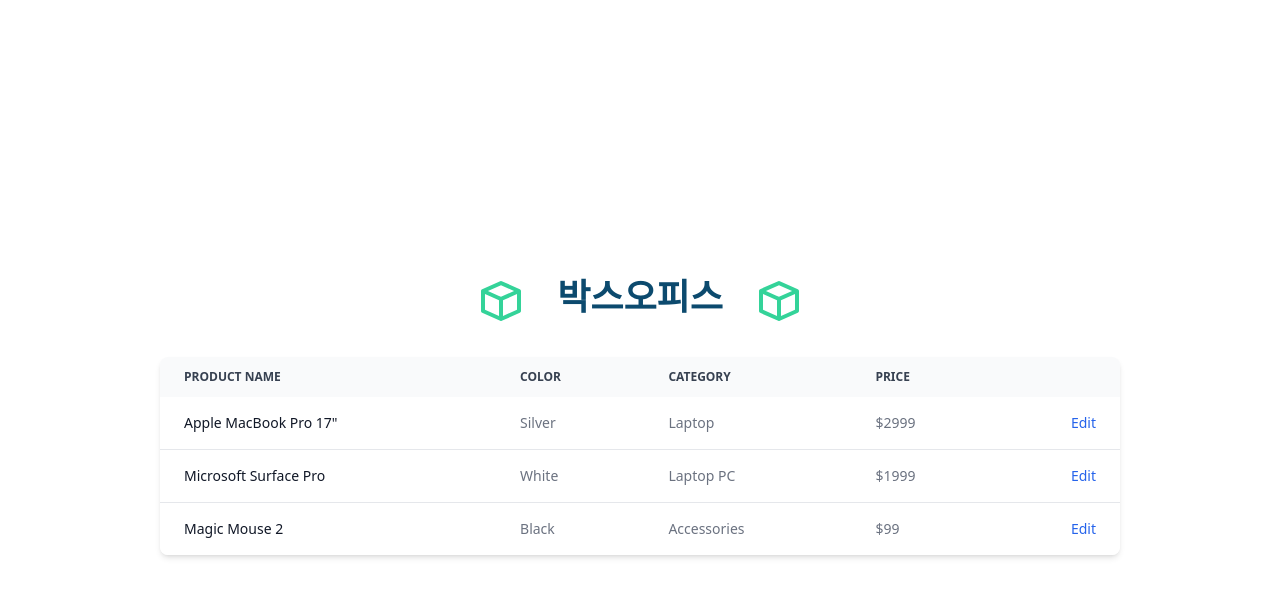
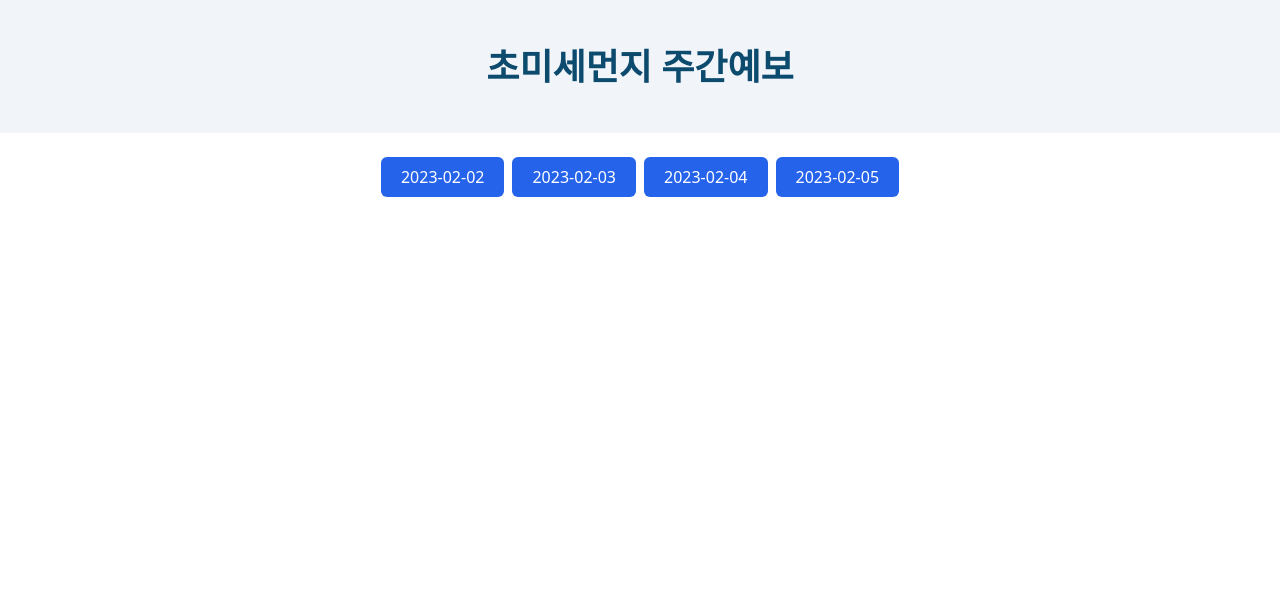
Before and after one commit to KangTae9yu/k5_react, a React (Create React App) app: page / in a window 1280 px wide. Shown: the top 596 px of the page. Built offline with nearby package versions, Linux system fonts and the light colour scheme.

Commit message:
2023.11.30 React

```diff
--- a/src/06/BoxOffice.js
+++ b/src/06/BoxOffice.js
@@ -1,30 +1,84 @@
 import { BiCube } from "react-icons/bi";
 import TailH1 from "../UI/TailH1";
+import { useEffect, useState } from "react";
 
 export default function BoxOffice() {
+    const [trs, setTrs] = useState();
+    const [boxlist, setBoxlist] = useState([]);
+
+    useEffect(() => {
+        //환경변수값 가져오기
+        let apikey = process.env.REACT_APP_BOXOFFICE;
+
+        let url = "https://kobis.or.kr/kobisopenapi/webservice/rest/boxoffice/searchDailyBoxOfficeList.json?"
+        url = url + `key=${apikey}`
+        url = url + `&targetDt=20231129`;
+
+        // console.log(url) ;
+        fetch(url)
+            .then(resp => resp.json())
+            .then(data => setBoxlist(data.boxOfficeResult.dailyBoxOfficeList))
+            .catch(err => console.log(err))
+    }, []);
+
+    //boxlist 변경시 실행
+    useEffect(() => {
+        (boxlist === undefined)
+            ? setTrs(<tr>
+                <td></td>
+                <td></td>
+                <td></td>
+                <td></td>
+            </tr>)
+            : setTrs(boxlist.map((item) =>
+                <tr key={item.movieCd} className="bg-white border-b dark:bg-gray-800 dark:border-gray-700 hover:bg-gray-50 dark:hover:bg-gray-600">
+                    <td className="px-6 py-4">
+                        <span className="inline-flex justify-center items-center w-5 h-5 bg-slate-500 text-white rounded-md mx-2">
+                            {item.rank}
+                        </span>
+                        {item.movieNm}
+                    </td>
+                    <td className="px-6 py-4 text-right">
+                        {parseInt(item.salesAcc).toLocaleString('ko-KR')}원
+                    </td>
+                    <td className="px-6 py-4 text-right">
+                        {parseInt(item.audiCnt).toLocaleString('ko-KR')}명
+                    </td>
+                    <td className="px-6 py-4">
+                        {
+                            (parseInt(item.rankInten) > 0)
+                            ? <span className="text-red-600">▲{item.rankInten}</span>
+                            : (parseInt(item.rankInten) < 0 )
+                                ? <span className="text-sky-600">▼{Math.abs(item.rankInten)} </span>
+                                : "-"
+                        }
+                    </td>
+                </tr>)
+            );
+    }, [boxlist]);
     return (
         <div className="container mx-auto h-screen">
             <div className="flex flex-col justify-center items-center w-full h-full">
                 <div className="flex m-8">
-                    <BiCube className="text-5xl text-emerald-400 mx-8"/>
+                    <BiCube className="text-5xl text-emerald-400 mx-8" />
                     <TailH1 title="박스오피스" />
-                    <BiCube className="text-5xl text-emerald-400 mx-8"/>
+                    <BiCube className="text-5xl text-emerald-400 mx-8" />
                 </div>
                 <div className="relative overflow-x-auto w-3/4 shadow-md sm:rounded-lg">
                     <table className="w-full text-sm text-left rtl:text-right text-gray-500 dark:text-gray-400">
                         <thead className="text-xs text-gray-700 uppercase bg-gray-50 dark:bg-gray-700 dark:text-gray-400">
                             <tr>
                                 <th scope="col" className="px-6 py-3">
-                                    Product name
+                                    영화명
                                 </th>
                                 <th scope="col" className="px-6 py-3">
-                                    Color
+                                    매출액
                                 </th>
                                 <th scope="col" className="px-6 py-3">
-                                    Category
+                                    관객수
                                 </th>
                                 <th scope="col" className="px-6 py-3">
-                                    Price
+                                    증감율
                                 </th>
                                 <th scope="col" className="px-6 py-3">
                                     <span className="sr-only">Edit</span>
@@ -32,57 +86,7 @@
                             </tr>
                         </thead>
                         <tbody>
-                            <tr className="bg-white border-b dark:bg-gray-800 dark:border-gray-700 hover:bg-gray-50 dark:hover:bg-gray-600">
-                                <th scope="row" className="px-6 py-4 font-medium text-gray-900 whitespace-nowrap dark:text-white">
-                                    Apple MacBook Pro 17"
-                                </th>
-                                <td className="px-6 py-4">
-                                    Silver
-                                </td>
-                                <td className="px-6 py-4">
-                                    Laptop
-                                </td>
-                                <td className="px-6 py-4">
-                                    $2999
-                                </td>
-                                <td className="px-6 py-4 text-right">
-                                    <a href="#" className="font-medium text-blue-600 dark:text-blue-500 hover:underline">Edit</a>
-                                </td>
-                            </tr>
-                            <tr className="bg-white border-b dark:bg-gray-800 dark:border-gray-700 hover:bg-gray-50 dark:hover:bg-gray-600">
-                                <th scope="row" className="px-6 py-4 font-medium text-gray-900 whitespace-nowrap dark:text-white">
-                                    Microsoft Surface Pro
-                                </th>
-                                <td className="px-6 py-4">
-                                    White
-                                </td>
-                                <td className="px-6 py-4">
-                                    Laptop PC
-                                </td>
-                                <td className="px-6 py-4">
-                                    $1999
-                                </td>
-                                <td className="px-6 py-4 text-right">
-                                    <a href="#" className="font-medium text-blue-600 dark:text-blue-500 hover:underline">Edit</a>
-                                </td>
-                            </tr>
-                            <tr className="bg-white dark:bg-gray-800 hover:bg-gray-50 dark:hover:bg-gray-600">
-                                <th scope="row" className="px-6 py-4 font-medium text-gray-900 whitespace-nowrap dark:text-white">
-                                    Magic Mouse 2
-                                </th>
-                                <td className="px-6 py-4">
-                                    Black
-                                </td>
-                                <td className="px-6 py-4">
-                                    Accessories
-                                </td>
-                                <td className="px-6 py-4">
-                                    $99
-                                </td>
-                                <td className="px-6 py-4 text-right">
-                                    <a href="#" className="font-medium text-blue-600 dark:text-blue-500 hover:underline">Edit</a>
-                                </td>
-                            </tr>
+                            {trs}
                         </tbody>
                     </table>
                 </div>
--- /dev/null
+++ b/src/07/Frcst.js
@@ -0,0 +1,48 @@
+import { useEffect , useState} from "react";
+import TailH1 from "../UI/TailH1" ;
+import data from "./dataFrcst.json" ;
+import TailBlueButton from "../UI/TailBlueButton";
+
+export default function Frcst() {
+    const [dtTags, setDtTags] = useState();
+    const [dtcnTags, setDtCnTags] = useState();
+
+    const dtKey = ["frcstOneDt", "frcstTwoDt", "frcstThreeDt", "frcstFourDt"] ;
+    const cnKey = ["frcstOneCn", "frcstTwoCn", "frcstThreeCn", "frcstFourCn"] ;
+
+    let dtcn = {}
+    for(let i=0 ; i < dtKey.length ; i++) {
+        dtcn[data[dtKey[i]]] = data[cnKey[i]]
+    }
+    console.log(dtcn)
+
+    const handelClick = ((dt) => {
+        console.log(dt, dtcn[dt])
+        setDtCnTags(dtcn[dt]) ;
+    });
+
+    useEffect(() => {
+        setDtTags(
+            dtKey.map((k, idx) =>
+                <TailBlueButton key={`dt${idx}`}
+                caption={data[k]}
+                onClick={() => handelClick(data[k])} />
+            )
+        );
+    }, []);
+  return (
+    <div className="container mx-auto h-screen">
+      <div className="flex justify-center items-center h-1/6 bg-slate-100">
+        <TailH1 title={"초미세먼지 주간예보"} />
+      </div>
+      <div className="grow flex flex-col justify-center items-center">
+        <div className="flex justify-center items-center p-5">
+        {dtTags}
+        </div>
+        <div className="flex justify-center items-center p-5">
+        {dtcnTags}
+        </div>
+      </div>
+    </div>
+  )
+}
--- /dev/null
+++ b/src/07/dataFrcst.json
@@ -0,0 +1,12 @@
+{
+    "frcstFourDt":"2023-02-05",
+    "frcstThreeDt":"2023-02-04",
+    "frcstTwoCn":"서울 : 낮음, 인천 : 낮음, 경기북부 : 낮음, 경기남부 : 낮음, 강원영서 : 낮음, 강원영동 : 낮음, 대전 : 낮음, 세종 : 낮음, 충남 : 낮음, 충북 : 낮음, 광주 : 낮음, 전북 : 낮음, 전남 : 낮음, 부산 : 낮음, 대구 : 낮음, 울산 : 낮음, 경북 : 낮음, 경남 : 낮음, 제주 : 낮음, 신뢰도 : 보통",
+    "gwthcnd":"2월 4일~5일은 중서부지역을 중심으로 국외 미세먼지가 유입되는 가운데 대기 정체로 축적되어 4일 인천· 경기남부·충남, 5일 인천·경기남부·충북·충남에서 미세먼지 농도가 '높음'일 것으로 예상됩니다.",
+    "frcstTwoDt":"2023-02-03",
+    "frcstFourCn":"서울 : 낮음, 인천 : 높음, 경기북부 : 낮음, 경기남부 : 높음, 강원영서 : 낮음, 강원영동 : 낮음, 대전 : 낮음, 세종 : 낮음, 충남 : 높음, 충북 : 높음, 광주 : 낮음, 전북 : 낮음, 전남 : 낮음, 부산 : 낮음, 대구 : 낮음, 울산 : 낮음, 경북 : 낮음, 경남 : 낮음, 제주 : 낮음, 신뢰도 : 보통",
+    "frcstThreeCn":"서울 : 낮음, 인천 : 높음, 경기북부 : 낮음, 경기남부 : 높음, 강원영서 : 낮음, 강원영동 : 낮음, 대전 : 낮음, 세종 : 낮음, 충남 : 높음, 충북 : 낮음, 광주 : 낮음, 전북 : 낮음, 전남 : 낮음, 부산 : 낮음, 대구 : 낮음, 울산 : 낮음, 경북 : 낮음, 경남 : 낮음, 제주 : 낮음, 신뢰도 : 보통",
+    "frcstOneDt":"2023-02-02",
+    "frcstOneCn":"서울 : 낮음, 인천 : 낮음, 경기북부 : 낮음, 경기남부 : 낮음, 강원영서 : 낮음, 강원영동 : 낮음, 대전 : 낮음, 세종 : 낮음, 충남 : 낮음, 충북 : 낮음, 광주 : 낮음, 전북 : 낮음, 전남 : 낮음, 부산 : 낮음, 대구 : 낮음, 울산 : 낮음, 경북 : 낮음, 경남 : 낮음, 제주 : 낮음, 신뢰도 : 높음",
+    "presnatnDt":"2023-01-30"
+    }
--- a/src/App.js
+++ b/src/App.js
@@ -3,7 +3,8 @@
 // import ClockMain from './02/ClockMain';
 // import FrontEnd from './03/FrontEnd';
 // import Lotto from './05/Lotto';
-import BoxOffice from './06/BoxOffice';
+// import BoxOffice from './06/BoxOffice';
+import Frcst from './07/Frcst';
 
 function App() {
   return (
@@ -12,7 +13,8 @@
     // <ClockMain />
     // <FrontEnd />
     // <Lotto />
-    <BoxOffice />
+    // <BoxOffice />
+    <Frcst />
 
   );
 }
--- /dev/null
+++ b/src/UI/TailBlueButton.js
@@ -0,0 +1,10 @@
+export default function TailBlueButton({caption, onClick}) {
+  return (
+    <button
+    className="inline-flex justify-center items-center p-5 rounded-md m-1 h-10 bg-blue-600 text-white hover:bg-blue-800"
+    onClick={onClick}
+    >
+      {caption}
+    </button>
+  )
+}
```
Also changed, not shown: 1 other file (tests, documents, lock files or other folders).
